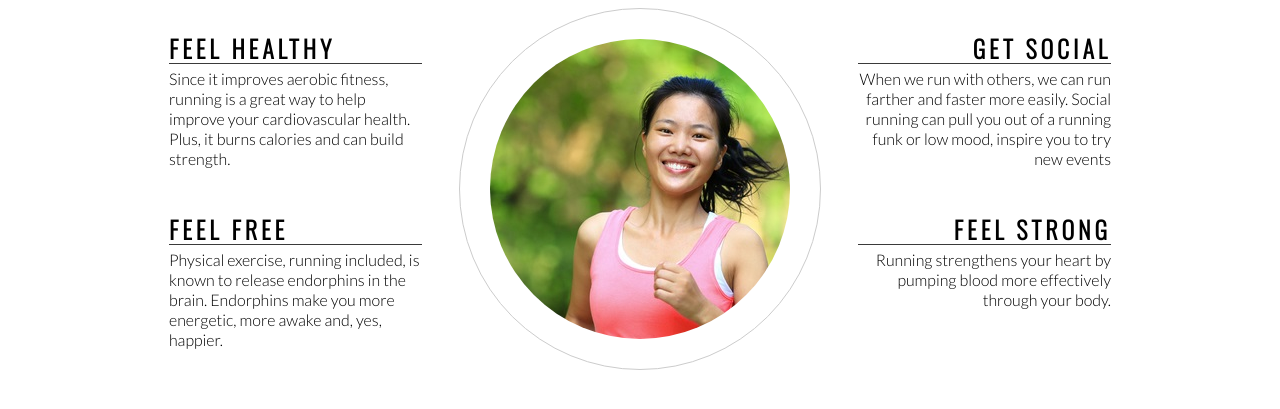
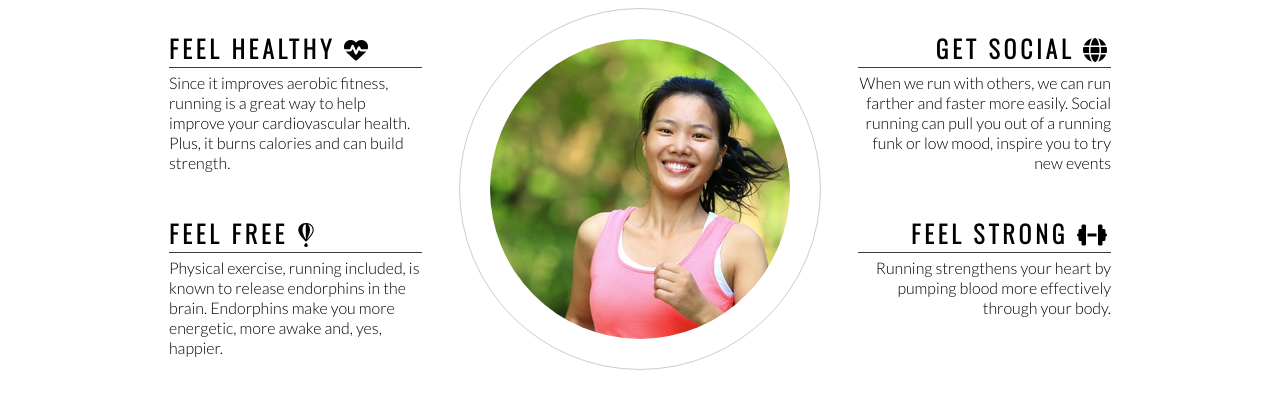
Before and after one commit to Christoph33one/Love-running, a plain HTML site: page index.html in a window 1280 px wide. Shown: the part 773-1182 px from the top of the page. Drawn offline with nearby package versions, Linux system fonts and the light colour scheme.

Commit message:
add icons to ethos

```diff
--- a/index.html
+++ b/index.html
@@ -49,14 +49,14 @@
         <h2 id="welcome"> Why Love Running With Us? </h2>
         <div id="left-about">
             <div class="left-about-heading">
-                <h2>Feel Healthy</h2>
+                <h2>Feel Healthy <i class="fas fa-heartbeat"></i></h2>
                 <hr>
                 <p>Since it improves aerobic fitness, running is a great way to help improve your cardiovascular health. Plus, it burns calories and can build strength.
                 </p>
             </div>
 
             <div class="left-about-heading">
-                <h2>Feel Free</h2>
+                <h2>Feel Free <i class="fab fa-fly"></i></h2>
                 <hr>
                 <p>Physical exercise, running included, is known to release endorphins in the brain. Endorphins make you more energetic, more awake and, yes, happier.</p>
             </div>
@@ -64,14 +64,14 @@
         <div id="right-about">
 
             <div class="right-about-heading">
-                <h2>Get Social</h2>
+                <h2>Get Social <i class="fa-solid fa-globe"></i></h2>
                 <hr>
                 <p>When we run with others, we can run farther and faster more easily. Social running can pull you out of a running funk or low mood, inspire you to try new events
                 </p>
             </div>
 
             <div class="right-about-heading">
-                <h2>Feel Strong</h2>
+                <h2>Feel Strong <i class="fa-solid fa-dumbbell"></i></h2>
                 <hr>
                 <p>Running strengthens your heart by pumping blood more effectively through your body.</p>
             </div>
@@ -88,5 +88,8 @@
     </section>
 
     <footer>Soical Links Here</footer>
+
+    <!...font awsome script >
+    <script src="https://kit.fontawesome.com/5605f6cfce.js" crossorigin="anonymous"></script>
 </body>
 </html>
```
